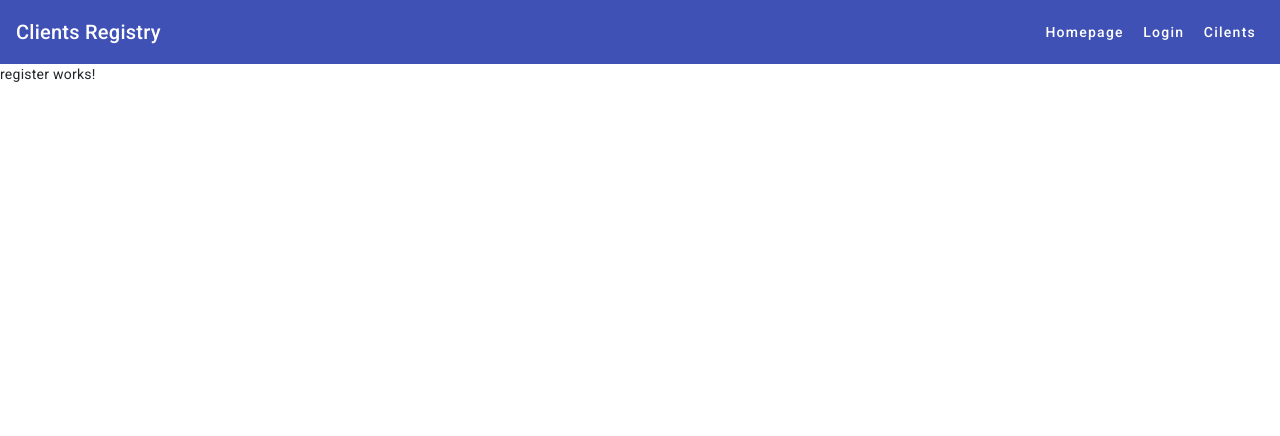
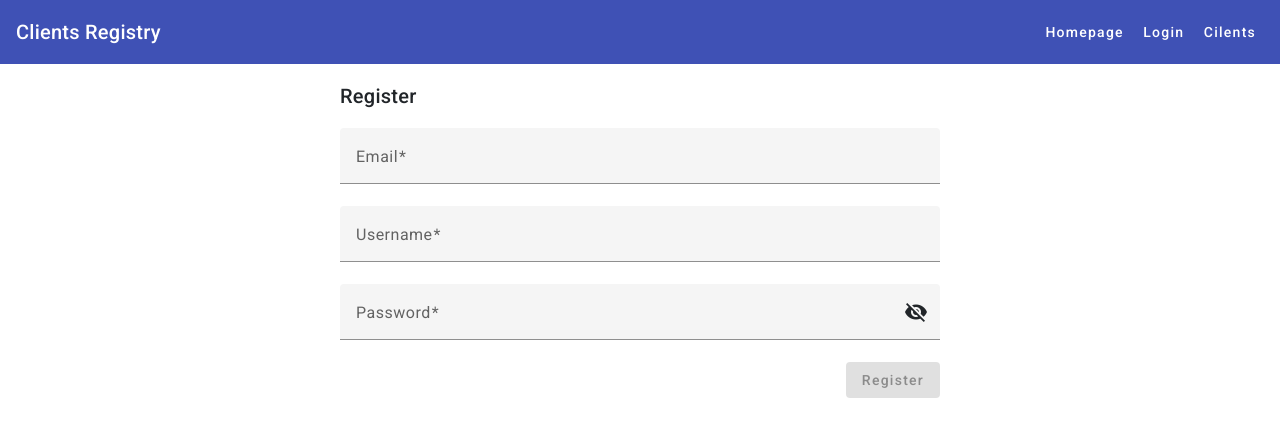
Before and after one commit to dawid-janta-lipinski/customers-registry, an Angular app: page /register in a window 1280 px wide. Shown: the top 436 px of the page. Built offline with nearby package versions, Linux system fonts and the light colour scheme.

Commit message:
register feature added

```diff
--- a/db.json
+++ b/db.json
@@ -5,6 +5,18 @@
       "email": "json-server",
       "password": "1234",
       "username": "test"
+    },
+    {
+      "email": "test@gmial.com",
+      "username": "testowy",
+      "password": "12345",
+      "id": 2
+    },
+    {
+      "email": "a@gmail.com",
+      "username": "Andrzej",
+      "password": "12345",
+      "id": 3
     }
   ],
   "clients": [
--- a/src/app/modules/auth/components/login/login.component.ts
+++ b/src/app/modules/auth/components/login/login.component.ts
@@ -23,7 +23,7 @@ export class LoginComponent {
           this.errorMessage = 'This user does not exist';
         }
       },
-      error: (err) => {
+      error: () => {
         this.errorMessage = 'Error occurd';
       },
     });
--- a/src/app/modules/auth/components/register/register.component.html
+++ b/src/app/modules/auth/components/register/register.component.html
@@ -1 +1,57 @@
-<p>register works!</p>
+<div class="register-wrapper mt-3">
+  <h2>Register</h2>
+  <form [formGroup]="registerForm" (ngSubmit)="onRegister()">
+    <div>
+      <mat-form-field appearance="fill">
+        <mat-label>Email</mat-label>
+        <input matInput placeholder="test@gmail.com" formControlName="email" />
+        <mat-error *ngIf="controls.email.invalid">{{
+          getErrorMessage(controls.email)
+        }}</mat-error>
+      </mat-form-field>
+    </div>
+    <div>
+      <mat-form-field appearance="fill">
+        <mat-label>Username</mat-label>
+        <input matInput formControlName="username" />
+        <mat-error *ngIf="controls.username.invalid">{{
+          getErrorMessage(controls.username)
+        }}</mat-error>
+      </mat-form-field>
+    </div>
+    <div>
+      <mat-form-field appearance="fill">
+        <mat-label>Password</mat-label>
+        <input
+          matInput
+          [type]="hide ? 'password' : 'text'"
+          formControlName="password"
+        />
+        <button
+          mat-icon-button
+          matSuffix
+          (click)="hide = !hide"
+          [attr.aria-label]="'Hide password'"
+          [attr.aria-pressed]="hide"
+        >
+          <mat-icon>{{ hide ? 'visibility_off' : 'visibility' }}</mat-icon>
+        </button>
+        <mat-error *ngIf="controls.password.invalid">{{
+          getErrorMessage(controls.password)
+        }}</mat-error>
+      </mat-form-field>
+    </div>
+    <div class="d-flex justify-content-end">
+      <button
+        mat-raised-button
+        color="primary"
+        type="submit"
+        [disabled]="registerForm.invalid"
+      >
+        Register
+      </button>
+    </div>
+    <!-- <app-alert *ngIf="errorMessage" [text]="errorMessage"></app-alert> -->
+  </form>
+  <app-alert *ngIf="errorMessage" [text]="errorMessage"></app-alert>
+</div>
--- a/src/app/modules/auth/components/register/register.component.scss
+++ b/src/app/modules/auth/components/register/register.component.scss
@@ -0,0 +1,4 @@
+.register-wrapper {
+  max-width: 600px;
+  margin: 0 auto;
+}
--- a/src/app/modules/auth/components/register/register.component.ts
+++ b/src/app/modules/auth/components/register/register.component.ts
@@ -1,10 +1,85 @@
-import { Component } from '@angular/core';
+import { Component, OnInit } from '@angular/core';
+import { FormControl, FormGroup, Validators } from '@angular/forms';
+import { Router } from '@angular/router';
+import { PostUser } from 'app/modules/core/models/user.model';
+import { AuthService } from 'app/modules/core/services/auth.service';
 
 @Component({
   selector: 'app-register',
   templateUrl: './register.component.html',
-  styleUrls: ['./register.component.scss']
+  styleUrls: ['./register.component.scss'],
 })
-export class RegisterComponent {
+export class RegisterComponent implements OnInit {
+  hide = true;
+  errorMessage = '';
+  registerForm = new FormGroup({
+    email: new FormControl('', {
+      validators: [
+        Validators.email,
+        Validators.minLength(5),
+        Validators.maxLength(50),
+        Validators.required,
+      ],
+      nonNullable: true,
+    }),
+    username: new FormControl('', {
+      validators: [
+        Validators.minLength(5),
+        Validators.maxLength(50),
+        Validators.required,
+      ],
+      nonNullable: true,
+    }),
+    password: new FormControl('', {
+      validators: [
+        Validators.minLength(5),
+        Validators.maxLength(50),
+        Validators.required,
+      ],
+      nonNullable: true,
+    }),
+  });
 
+  constructor(
+    private authService: AuthService,
+    private router: Router,
+  ) {}
+
+  get controls() {
+    return this.registerForm.controls;
+  }
+
+  ngOnInit(): void {
+    // this.registerForm.controls.email.valueChanges.subscribe((text) =>
+    //   console.log(text),
+    // );
+    console.log('');
+    // this.registerForm.controls.email.disable();
+  }
+
+  getErrorMessage(control: FormControl) {
+    if (control.hasError('required')) {
+      return 'You must enter a value';
+    }
+    if (control.hasError('minLength')) {
+      return 'This field should have min 5 characters';
+    }
+    if (control.hasError('maxLength')) {
+      return 'This field should have max 50 characters';
+    }
+
+    return control.hasError('email') ? 'Not a valid email' : '';
+  }
+  onRegister() {
+    const userData: PostUser = this.registerForm.getRawValue();
+    this.authService.register(userData).subscribe({
+      next: () => {
+        this.router.navigate(['/login']);
+      },
+      error: () => {
+        this.errorMessage = 'Error occurd';
+      },
+    });
+    console.log(this.registerForm.getRawValue());
+  }
 }
--- a/src/app/modules/core/components/header/header.component.html
+++ b/src/app/modules/core/components/header/header.component.html
@@ -3,7 +3,8 @@
     <span>Clients Registry</span>
     <span class="spacer"></span>
     <button mat-button routerLink="/">Homepage</button>
-    <button mat-button routerLink="/login">Login</button>
+    <button mat-button routerLink="/login" *ngIf="!user">Login</button>
     <button mat-button routerLink="/clients">Cilents</button>
+    <button mat-button (click)="logout()" *ngIf="user">Logout</button>
   </mat-toolbar>
 </nav>
--- a/src/app/modules/core/components/header/header.component.ts
+++ b/src/app/modules/core/components/header/header.component.ts
@@ -1,8 +1,29 @@
-import { Component } from '@angular/core';
+import { Component, OnDestroy, OnInit } from '@angular/core';
+import { Subscription } from 'rxjs';
+import { User } from '../../models/user.model';
+import { AuthService } from '../../services/auth.service';
 
 @Component({
   selector: 'app-header',
   templateUrl: './header.component.html',
   styleUrls: ['./header.component.scss'],
 })
-export class HeaderComponent {}
+export class HeaderComponent implements OnInit, OnDestroy {
+  user: User | null = null;
+  sub!: Subscription;
+  constructor(private authService: AuthService) {}
+
+  ngOnInit(): void {
+    this.sub = this.authService.user.subscribe({
+      next: (value) => {
+        this.user = value;
+      },
+    });
+  }
+  logout() {
+    this.authService.logout();
+  }
+  ngOnDestroy(): void {
+    this.sub.unsubscribe();
+  }
+}
--- a/src/app/modules/core/models/user.model.ts
+++ b/src/app/modules/core/models/user.model.ts
@@ -5,9 +5,13 @@ export interface UserLoginData {
 export interface GetUsersResponse {
   id: number;
   email: string;
+  username: string;
   password: string;
-  username: string;
 }
+
+export type PostUserResponse = GetUsersResponse;
+
+export type PostUser = Omit<GetUsersResponse, 'id'>;
 
 export class User {
   constructor(
--- a/src/app/modules/core/services/auth.service.ts
+++ b/src/app/modules/core/services/auth.service.ts
@@ -3,7 +3,13 @@ import { Injectable } from '@angular/core';
 import { Router } from '@angular/router';
 import { environment } from 'environments/environment.development';
 import { BehaviorSubject, map, tap, Observable } from 'rxjs';
-import { GetUsersResponse, User, UserLoginData } from '../models/user.model';
+import {
+  GetUsersResponse,
+  PostUser,
+  PostUserResponse,
+  User,
+  UserLoginData,
+} from '../models/user.model';
 
 @Injectable({
   providedIn: 'root',
@@ -33,6 +39,10 @@ export class AuthService {
     );
   }
 
+  register(userData: PostUser): Observable<PostUserResponse> {
+    return this.http.post<PostUserResponse>(`${this.apiUrl}/users`, userData);
+  }
+
   logout() {
     this.user.next(null);
     this.router.navigate(['/login']);
```
